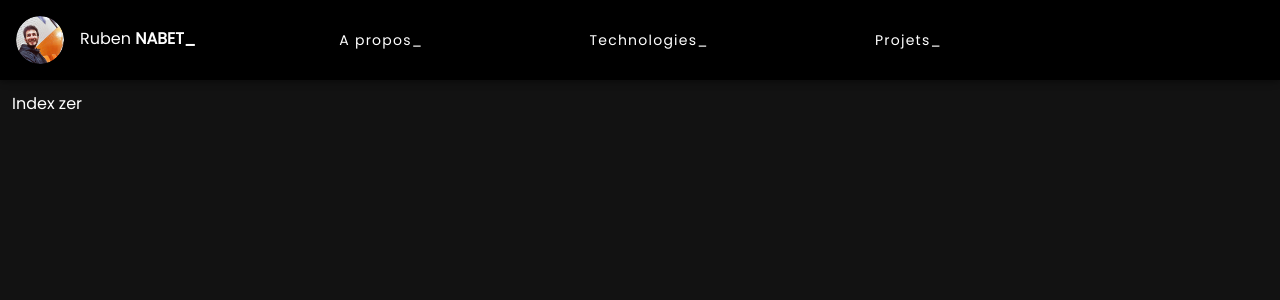
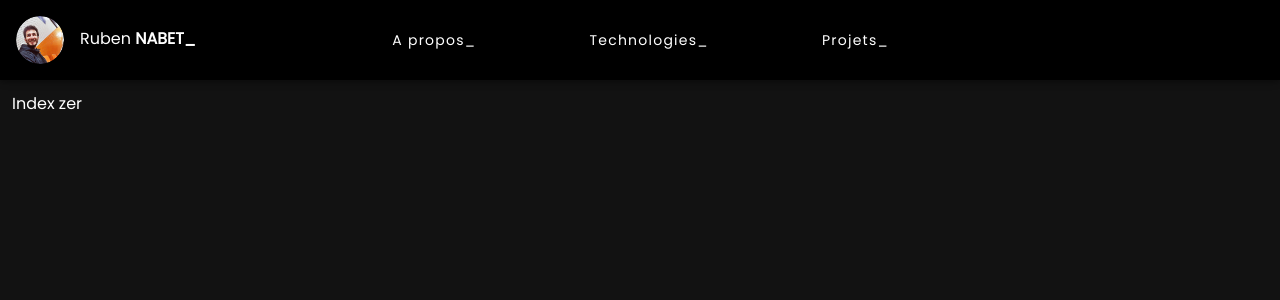
Before and after one commit to cvbenur/ruben-nabet-fr, a Nuxt app: page / in a window 1280 px wide. Shown: the top 300 px of the page. Built offline with nearby package versions, Linux system fonts and the light colour scheme.

Commit message:
Fix appbar responsive display

```diff
--- a/components/AppBar.vue
+++ b/components/AppBar.vue
@@ -10,7 +10,7 @@
     >
       <v-col
         cols="10"
-        sm="3"
+        md="3"
       >
         <v-avatar>
           <img
@@ -22,24 +22,29 @@
       </v-col>
 
       <v-col
-        sm="6"
+        md="5"
         class="hidden-sm-and-down"
       >
         <v-row justify="space-between">
-          <v-btn
+          <nuxt-link
             v-for="(item, i) in items"
             :key="i"
+            :to="`${item.link}`"
+          >
+            <v-btn
               class="text-none"
               text
+              ripple
             >
               {{ item.title }}
             </v-btn>
+          </nuxt-link>
         </v-row>
       </v-col>
 
       <v-col
         cols="2"
-        sm="3"
+        md="3"
       >
         <div class="hidden-md-and-up">
           <v-app-bar-nav-icon @click.stop="drawer = !drawer" />
@@ -80,15 +85,19 @@
             <v-list
               nav
             >
-              <v-list-item-group>
-                <v-list-item
+              <v-list-item-group mandatory>
+                <nuxt-link
                   v-for="(item, i) in items"
                   :key="i"
-                  class="text-none"
+                  :to="`${item.link}`"
+                >
+                  <v-list-item
+                    class="text-none white--text"
                     text
                   >
                     {{ item.title }}
                   </v-list-item>
+                </nuxt-link>
               </v-list-item-group>
             </v-list>
           </v-navigation-drawer>
```
Lines whose indentation alone changed are shown as unchanged.
